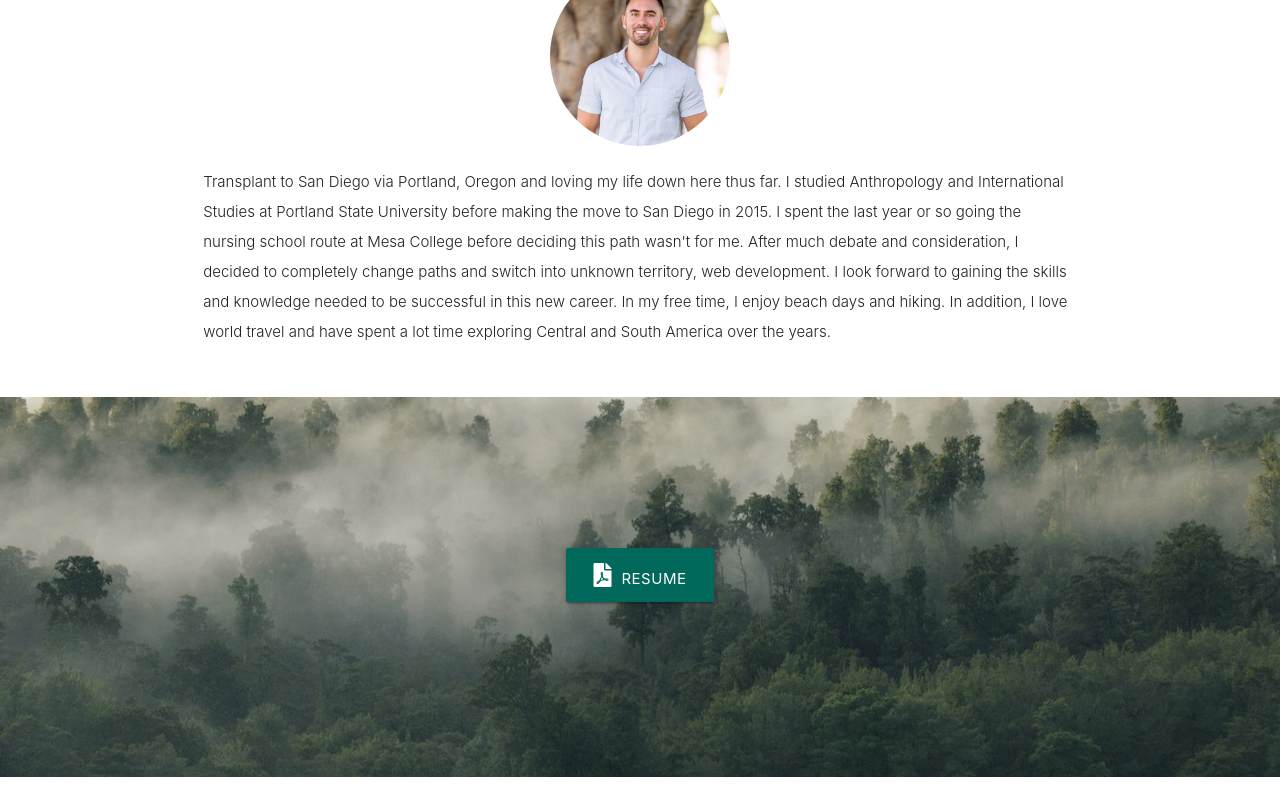
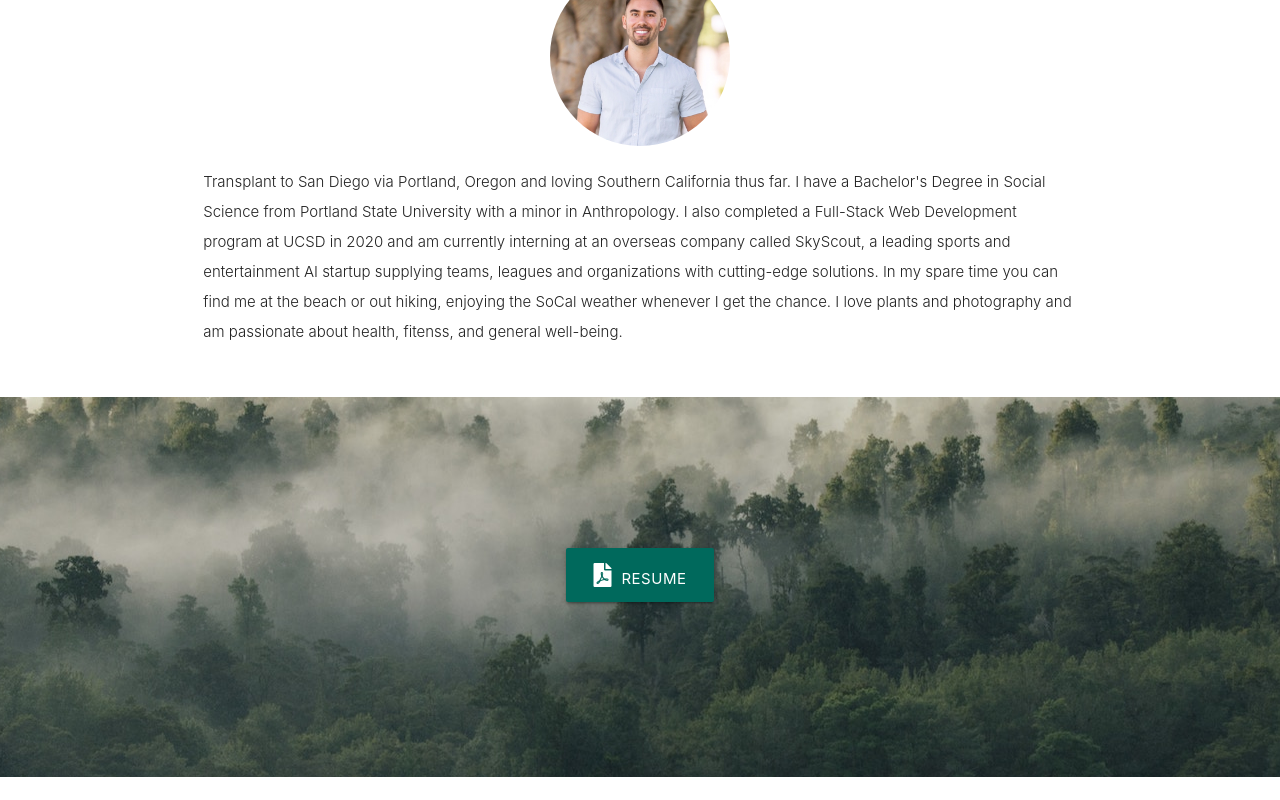
Before and after one commit to znylen88/username.github.io-Web-Profile, a website: page public/index.html in a window 1280 px wide. Shown: the part 1531-2331 px from the top of the page. Drawn offline with nearby package versions, Linux system fonts and the light colour scheme.

Commit message:
Update index.html

```diff
--- a/public/index.html
+++ b/public/index.html
@@ -109,14 +109,10 @@
         <div class="col s12 center">
           <h3><i class="mdi-content-send brown-text"></i></h3>
           <img class="center-align" src="images/profile.JPG" style=" width: 180px; height: 180px; border-radius: 50%;">
-          <p class="left-align light">Transplant to San Diego via Portland, Oregon and loving my life down here thus
-            far. I studied Anthropology and International Studies at Portland State University before making the move to
-            San Diego in 2015. I spent the last year or so going the nursing school route at Mesa College before
-            deciding this path wasn't for me. After much debate and
-            consideration, I decided to completely change paths and switch into unknown territory, web development. I
-            look forward to gaining the skills and knowledge needed to be successful in this new career. In my free
-            time, I enjoy beach days and hiking. In addition, I love world travel and have spent a lot
-            time exploring Central and South America over the years.
+          <p class="left-align light">Transplant to San Diego via Portland, Oregon and loving Southern California thus far. I have a Bachelor's Degree in Social Science from Portland State
+            University with a minor in Anthropology. I also completed a Full-Stack Web Development program at UCSD in 2020 and am currently interning at an overseas company called SkyScout,
+            a leading sports and entertainment AI startup supplying teams, leagues and organizations with cutting-edge solutions. In my spare time you can find me at the beach or out hiking,
+            enjoying the SoCal weather whenever I get the chance. I love plants and photography and am passionate about health, fitenss, and general well-being.
           </p>
         </div>
       </div>
```
